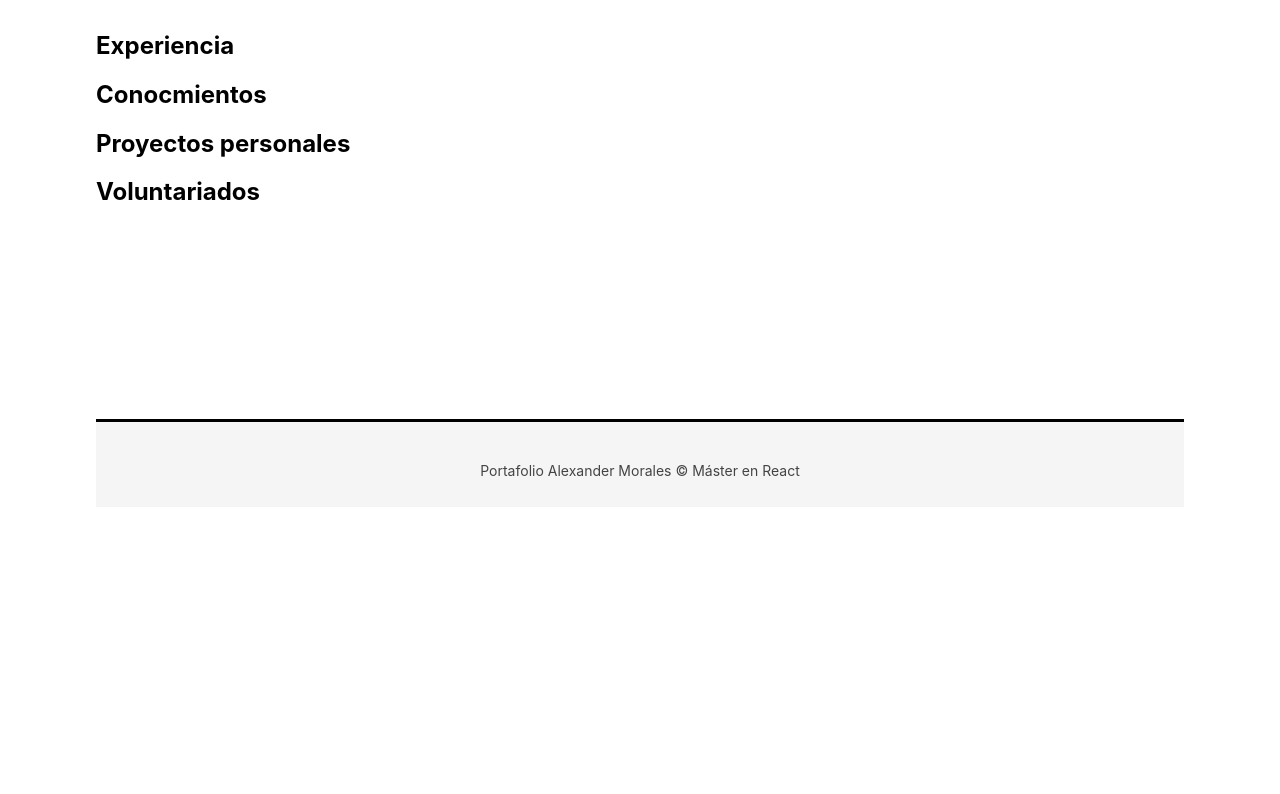
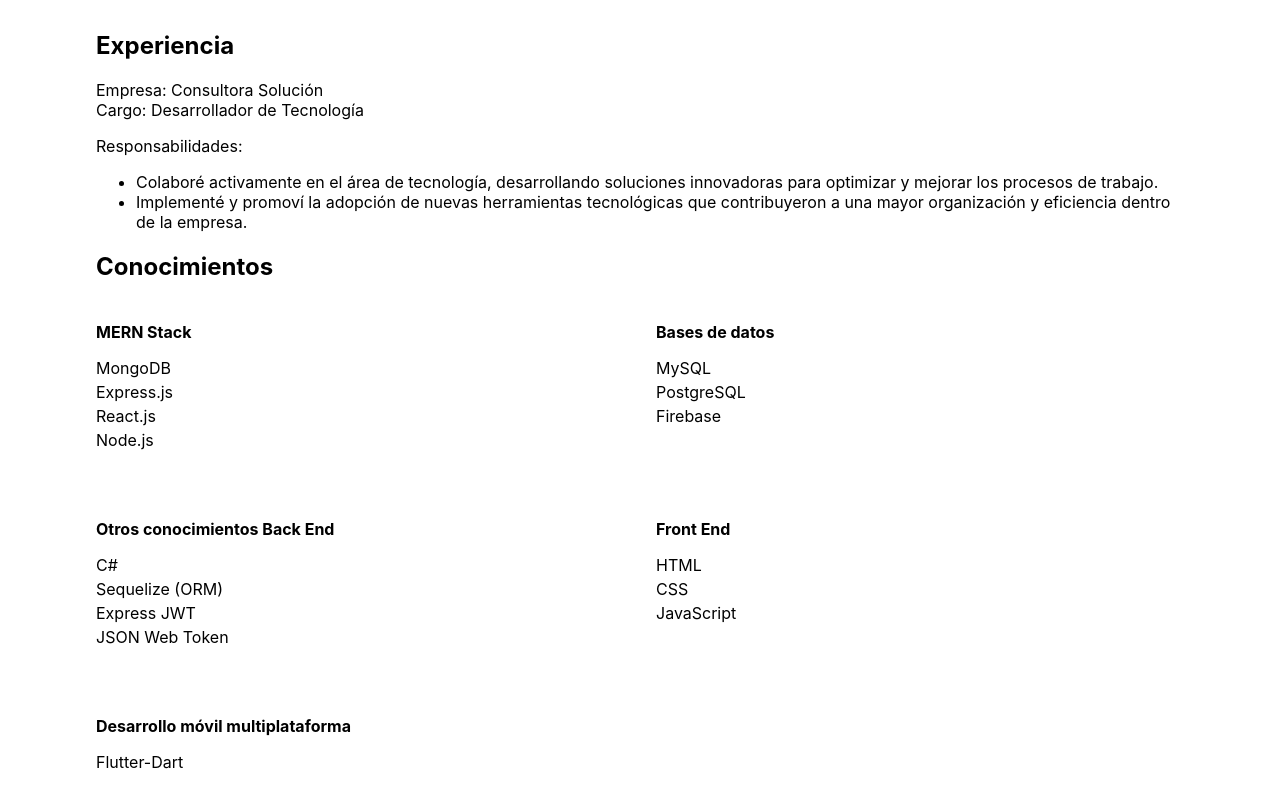
Before and after one commit to Eamll/portafolio-react, a React (Create React App) app: page /curriculum in a window 1280 px wide. Shown: the part 246-1040 px from the top of the page. Before the commit the page ends 800 px from the top, so only its background shows below. Built offline with nearby package versions, Linux system fonts and the light colour scheme.

Commit message:
Filled with content two pages and added a little bit of style

```diff
--- a/src/components/Curriculum.js
+++ b/src/components/Curriculum.js
@@ -5,9 +5,75 @@ export const Curriculum = () => {
         <div className='page'>
             <h1 className='heading'>Curriculum</h1>
             <h2>Experiencia</h2>
-            <h2>Conocmientos</h2>
-            <h2>Proyectos personales</h2>
+            <p>
+                Empresa: Consultora Solución<br />
+                Cargo: Desarrollador de Tecnología
+            </p>
+            <p>Responsabilidades:</p>
+            <ul>
+                <li>Colaboré activamente en el área de tecnología, desarrollando soluciones innovadoras para optimizar y mejorar los procesos de trabajo.</li>
+                <li>Implementé y promoví la adopción de nuevas herramientas tecnológicas que contribuyeron a una mayor organización y eficiencia dentro de la empresa.</li>
+            </ul>
+            <h2>Conocimientos</h2>
+            <div class="skills-container">
+                <div>
+                    <h4>MERN Stack</h4>
+                    <ul>
+                        <li>MongoDB</li>
+                        <li>Express.js</li>
+                        <li>React.js</li>
+                        <li>Node.js</li>
+                    </ul>
+                </div>
+                <div>
+                    <h4>Bases de datos</h4>
+                    <ul>
+                        <li>MySQL</li>
+                        <li>PostgreSQL</li>
+                        <li>Firebase</li>
+                    </ul>
+                </div>
+                <div>
+                    <h4>Otros conocimientos Back End</h4>
+                    <ul>
+                        <li>C#</li>
+                        <li>Sequelize (ORM)</li>
+                        <li>Express JWT</li>
+                        <li>JSON Web Token</li>
+                    </ul>
+                </div>
+                <div>
+                    <h4>Front End</h4>
+                    <ul>
+                        <li>HTML</li>
+                        <li>CSS</li>
+                        <li>JavaScript</li>
+                    </ul>
+                </div>
+                <div>
+                    <h4>Desarrollo móvil multiplataforma</h4>
+                    <ul>
+                        <li>Flutter-Dart</li>
+                    </ul>
+                </div>
+            </div>
+
             <h2>Voluntariados</h2>
+            <ul>
+                <li>
+                    <h4>2018-2019/UTEPSA University</h4>
+                    <p>The program "CURSO DE COMPUTACIÓN ADULTO MAYOR" teaching elderly people the basics of computers in order for them to adapt to our modern times.</p>
+                </li>
+                <li>
+                    <h4>2021-Current Time/UTEPSA University</h4>
+                    <p>The program "EduActivistas" with the support of Switzerland Embassy in order to reduce the breaches between men and women.</p>
+                </li>
+
+            </ul>
+            {/* <h4>2018-2019/UTEPSA University</h4>
+            <p>The program "CURSO DE COMPUTACIÓN ADULTO MAYOR" teaching elderly people the basics of computers in order for them to adapt to our modern times.</p>
+            <h4>2021-Current Time/UTEPSA University</h4>
+            <p>The program "EduActivistas" with the support of Switzerland Embassy in order to reduce the breaches between men and women.</p> */}
             <ul>
 
             </ul>
--- a/src/components/Servicios.js
+++ b/src/components/Servicios.js
@@ -6,12 +6,24 @@ export const Servicios = () => {
             <h1 className='heading'>Servicios</h1>
             <section className='services'>
                 <article className='service'>
-                    <h2>Desarrollo Web</h2>
-                    <p>Creo tu página web desde cero</p>
+                    <h2>Desarrollo Web Full Stack</h2>
+                    <p>Desarrollo de aplicaciones web completas utilizando el MERN Stack y otras tecnologías.</p>
+                </article>
+                <article className='service'>
+                    <h2>Desarrollo de API</h2>
+                    <p>Creación y diseño de APIs RESTful para conectar tu aplicación a bases de datos y otros servicios.</p>
+                </article>
+                <article className='service'>
+                    <h2>Desarrollo de aplicaciones móviles</h2>
+                    <p>Desarrollo de aplicaciones móviles multiplataforma utilizando Flutter y Dart.</p>
                 </article>
                 <article className='service'>
                     <h2>Diseño Web</h2>
-                    <p>Hago que tu web se vea bonita</p>
+                    <p>Diseño de sitios web atractivos y funcionales utilizando HTML, CSS y JavaScript.</p>
+                </article>
+                <article className='service'>
+                    <h2>Integración de bases de datos</h2>
+                    <p>Integración de bases de datos como MySQL, PostgreSQL y Firebase en tus proyectos web y móviles.</p>
                 </article>
             </section>
         </div>
--- a/src/index.css
+++ b/src/index.css
@@ -1,3 +1,24 @@
+.skills-container {
+  display: grid;
+  grid-template-columns: repeat(2, 1fr);
+  gap: 2rem;
+}
+
+.skills-container h4 {
+  margin-bottom: 0.5rem;
+}
+
+.skills-container ul {
+  list-style-type: none;
+  padding-left: 0;
+}
+
+.skills-container li {
+  margin-bottom: 0.25rem;
+}
+
+/* -----------------*/
+
 body {
   margin: 0;
   font-family: -apple-system, BlinkMacSystemFont, 'Segoe UI', 'Roboto', 'Oxygen',
```
